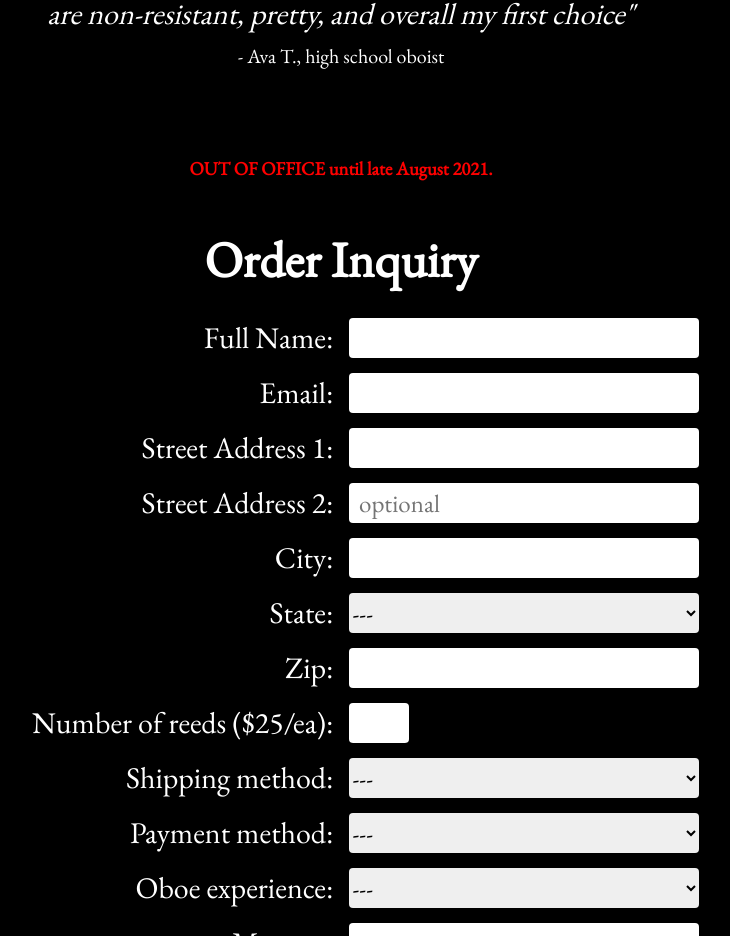
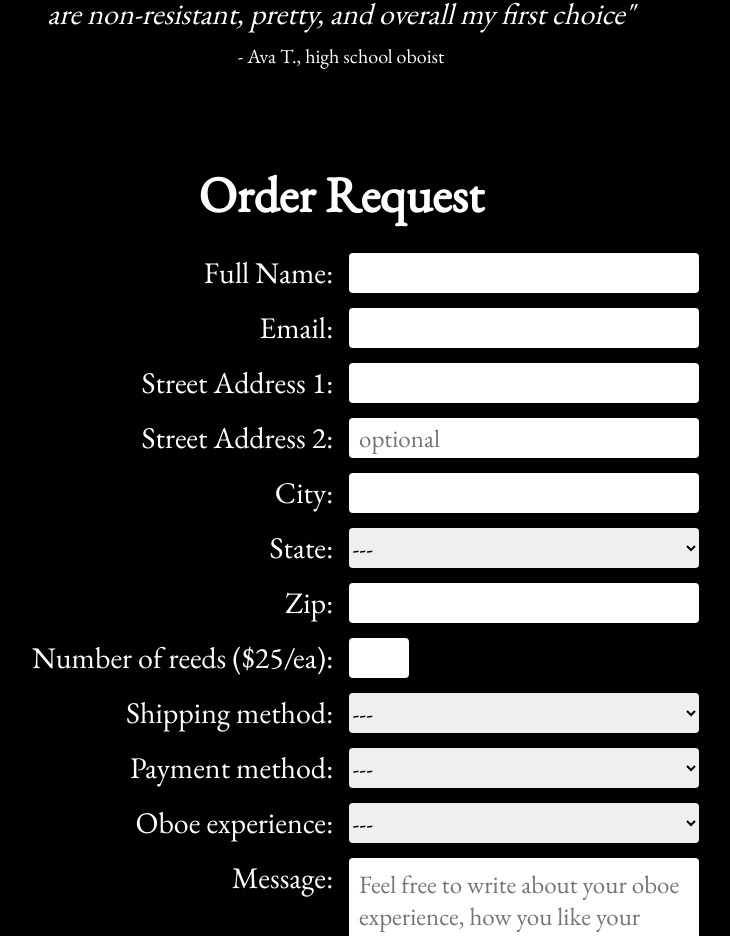
Before and after one commit to clairebogdan/bogdanreeds_website, a React (Create React App) app: page / in a window 1280 px wide. Shown: the part 1291-2227 px from the top of the page, without its empty margins (299-1029 px from the left). Built offline with nearby package versions, Linux system fonts and the light colour scheme.

Commit message:
update august 2021

```diff
--- a/src/components/pages/OrderForm.js
+++ b/src/components/pages/OrderForm.js
@@ -21,11 +21,11 @@ export default function OrderForm() {
 
       return (
         <div className='order-container'>
-            <div className='notification'>
+            {/* <div className='notification'>
                 <h3 className='alert-text'>OUT OF OFFICE until late August 2021.
                 </h3>
-            </div>
-            <h1 className="order-header">Order Inquiry</h1>
+            </div> */}
+            <h1 className="order-header">Order Request</h1>
             <form onSubmit={sendEmail}>
                 <div className='order-form'>
 
```
Also changed, not shown: 1 other file (tests, documents, lock files or other folders).
